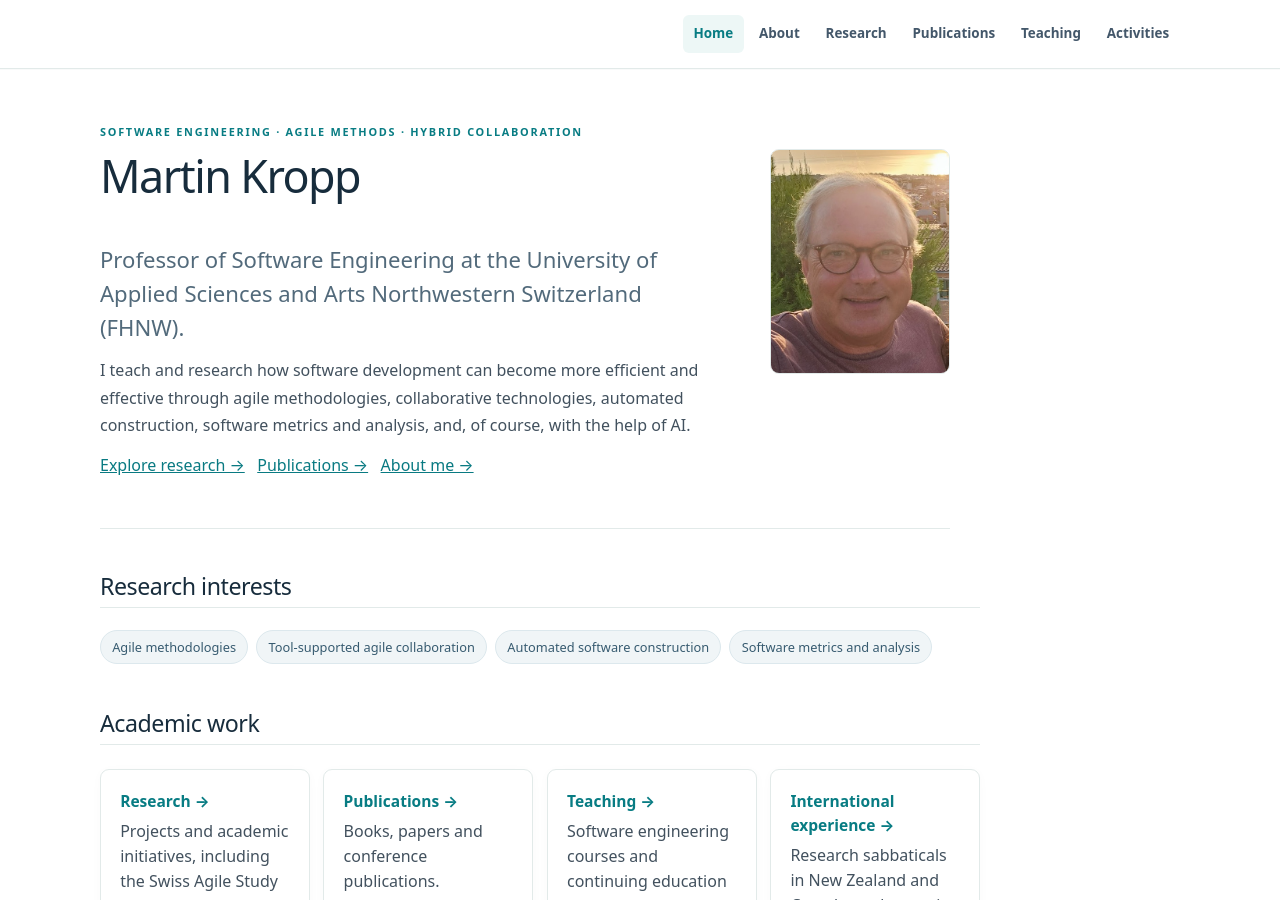
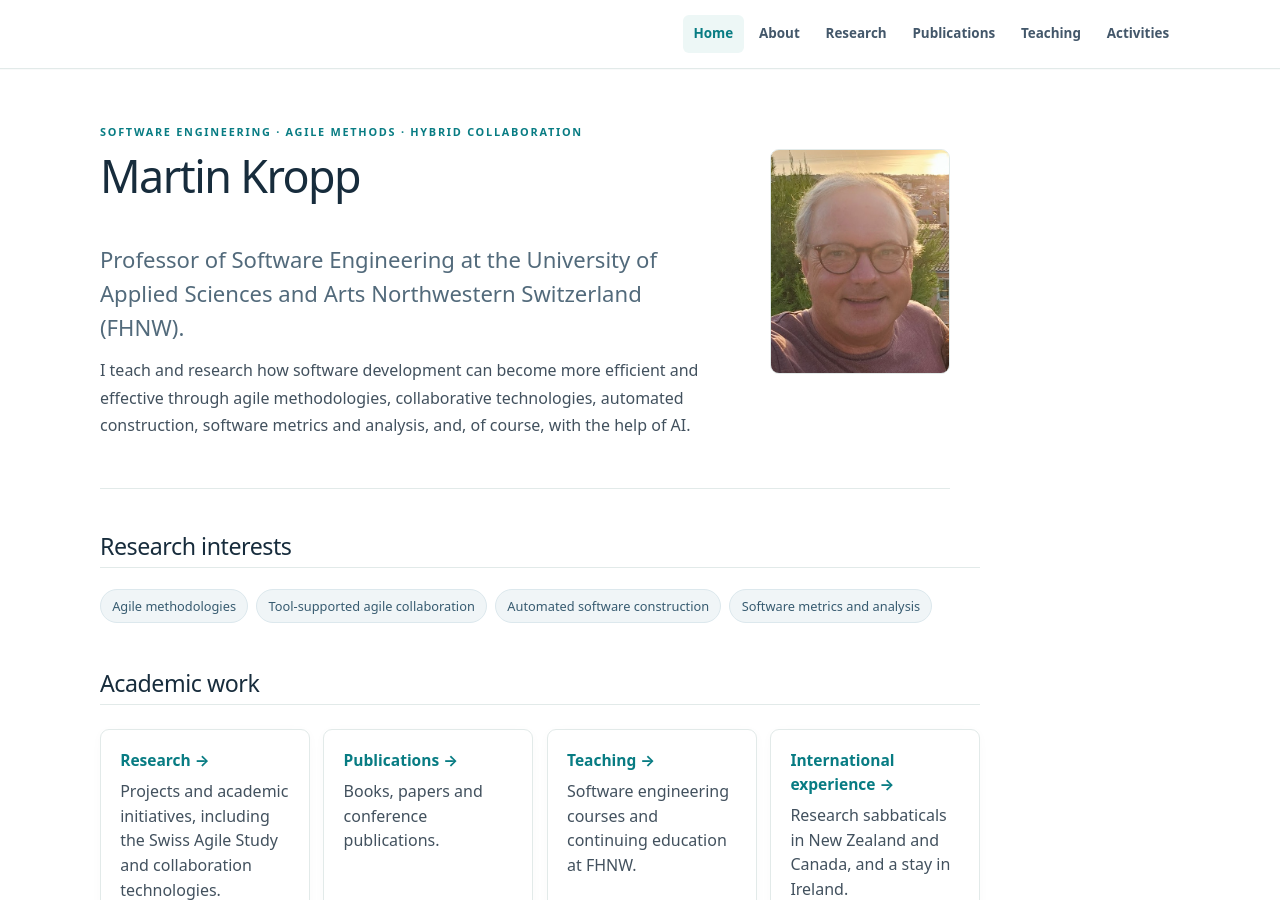
Before and after one commit to martinkropp/martinkropp.github.io, a Jekyll site: the page built from index.md, in a window 1280 px wide and 900 px high. Built offline with Jekyll 4.4.1, drawn with Linux system fonts in a browser that asks for light colours.

Commit message:
remove duplicate links

```diff
--- a/index.md
+++ b/index.md
@@ -10,7 +10,7 @@ description: Martin Kropp — software engineering research, teaching and academ
 <h1>Martin Kropp</h1>
 <p class="lead">Professor of Software Engineering at the University of Applied Sciences and Arts Northwestern Switzerland (FHNW).</p>
 <p>I teach and research how software development can become more efficient and effective through agile methodologies, collaborative technologies, automated construction, software metrics and analysis, and, of course, with the help of AI.</p>
-<p><a href="/research">Explore research →</a> &nbsp; <a href="/publications">Publications →</a> &nbsp; <a href="/about">About me →</a></p>
+
 </div>
 <img class="hero-portrait" src="{{ '/me.jpg' | relative_url }}" alt="Portrait of Martin Kropp" loading="eager" decoding="async">
 </div>
```
